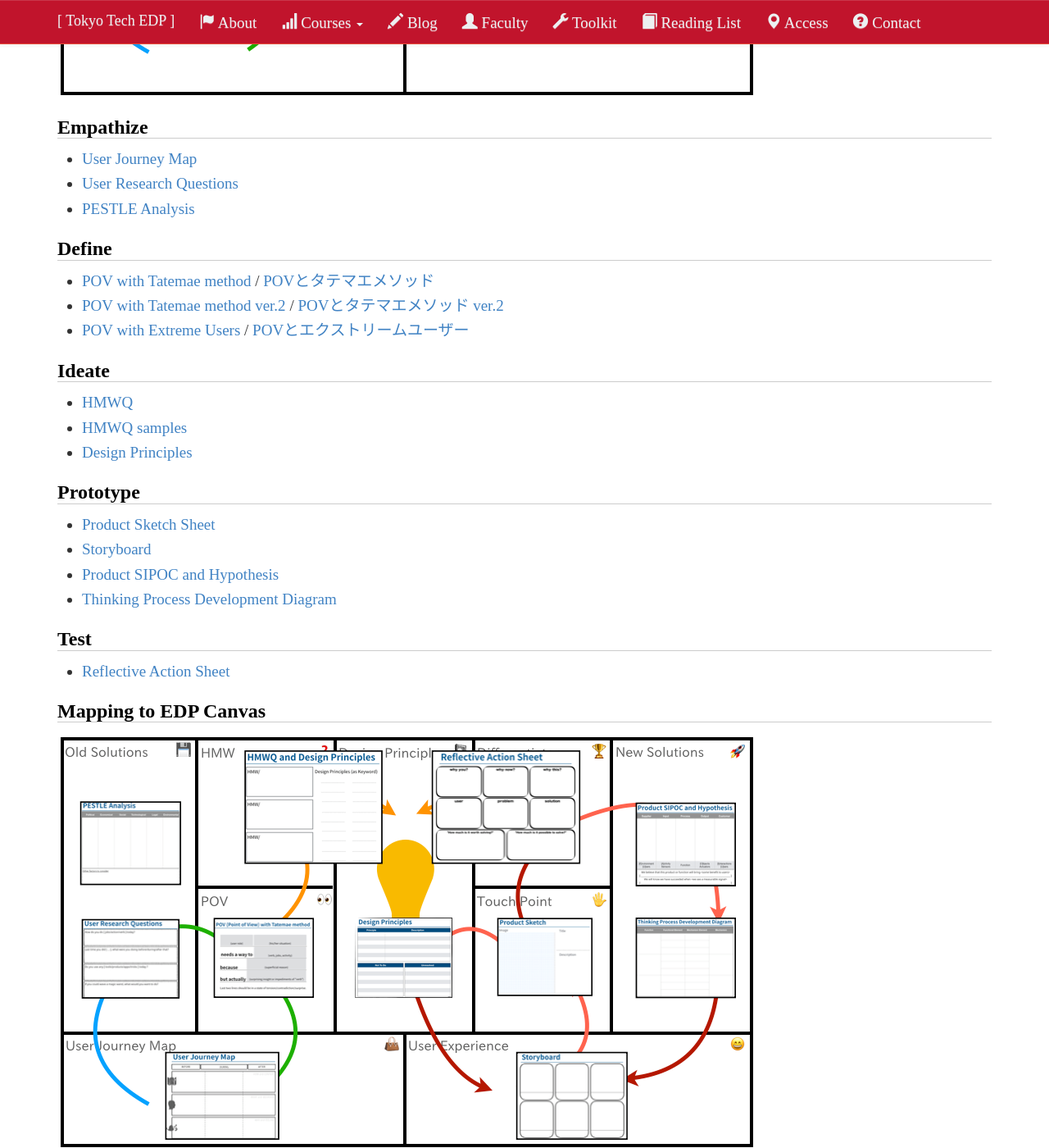
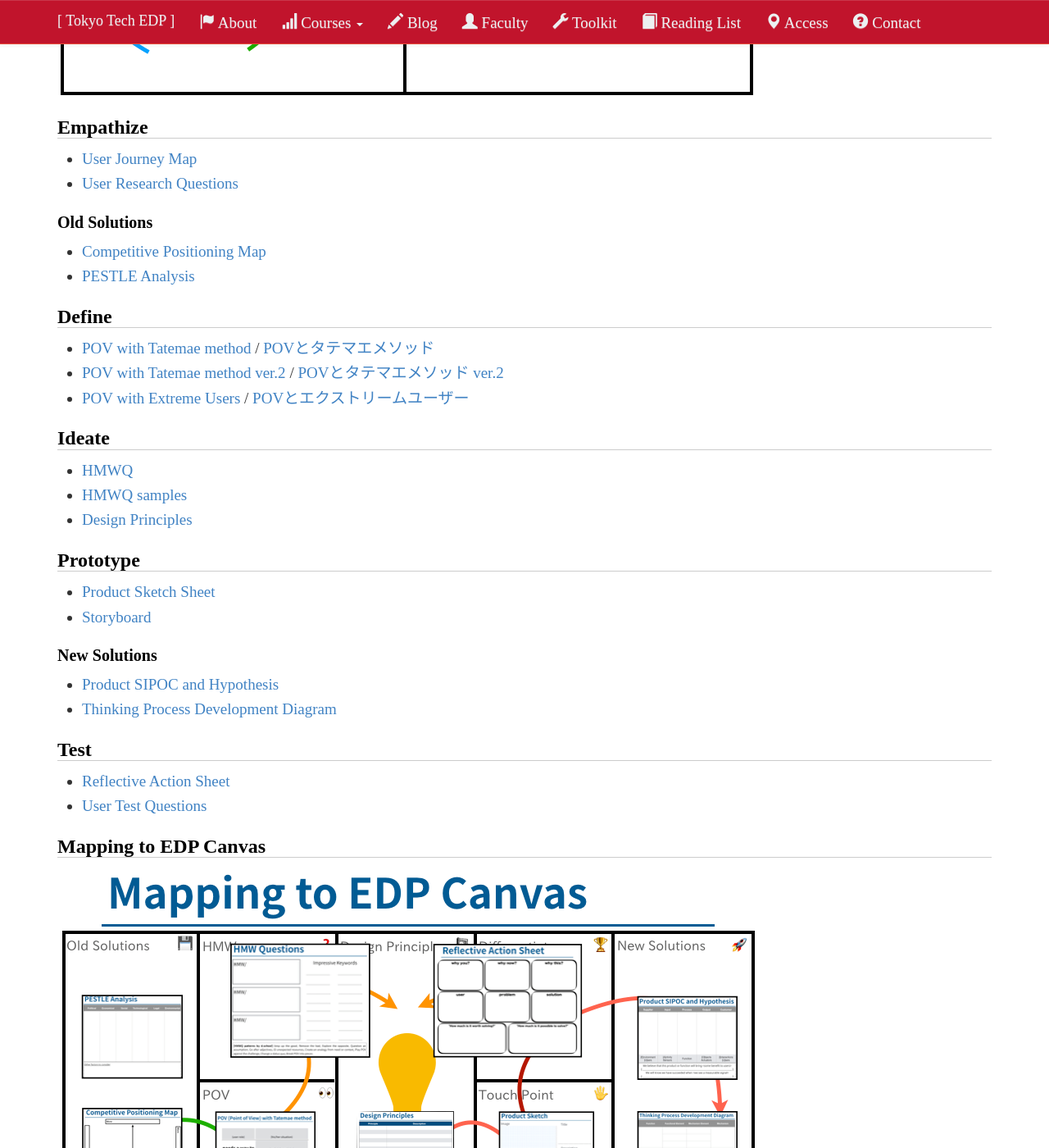
Before and after one commit to titech-edp/titech-edp.github.io, a Jekyll site: the page built from toolkit/index.md, in a window 1280 px wide and 1400 px high, scrolled down 1035 px. Shown: the whole window at 82% size. Built offline with Jekyll 4.4.1, drawn with Linux system fonts in a browser that asks for light colours; nearby versions of some CDN libraries; library files that are not in the unit come from our copies.

Commit message:
Update tools

```diff
--- a/toolkit/index.md
+++ b/toolkit/index.md
@@ -23,6 +23,9 @@ title: EDP Toolkit
 
 - [User Journey Map](user-journey-map.pdf)
 - [User Research Questions](user-research-questions.pdf)
+
+### Old Solutions
+- [Competitive Positioning Map](competitive-positioning-map.pdf)
 - [PESTLE Analysis](pestle.pdf)
 
 ## Define
@@ -38,11 +41,14 @@ title: EDP Toolkit
 ## Prototype
 - [Product Sketch Sheet](product-sketch.pdf)
 - [Storyboard](storyboard.pdf)
+
+### New Solutions
 - [Product SIPOC and Hypothesis](sipoc.pdf)
 - [Thinking Process Development Diagram](thinking-process-development-diagram.pdf)
 
 ## Test
 - [Reflective Action Sheet](reflective-action-sheet.pdf)
+- [User Test Questions](user-test-questions.pdf)
 
 ## Mapping to EDP Canvas
 ![EDP Canvas mapping](img_edp-canvas-mapping.png)
```
Also changed, not shown: toolkit/img_edp-canvas-mapping.png, 3 other files.
